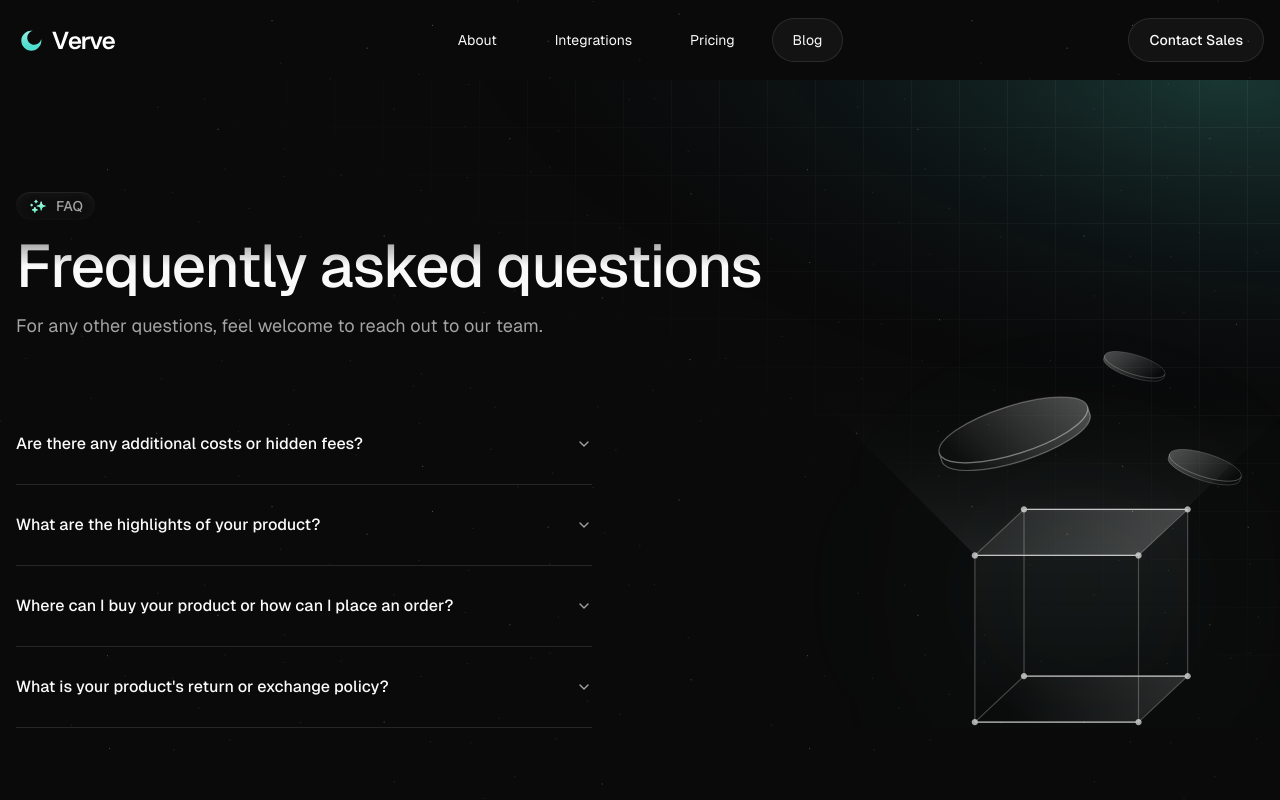
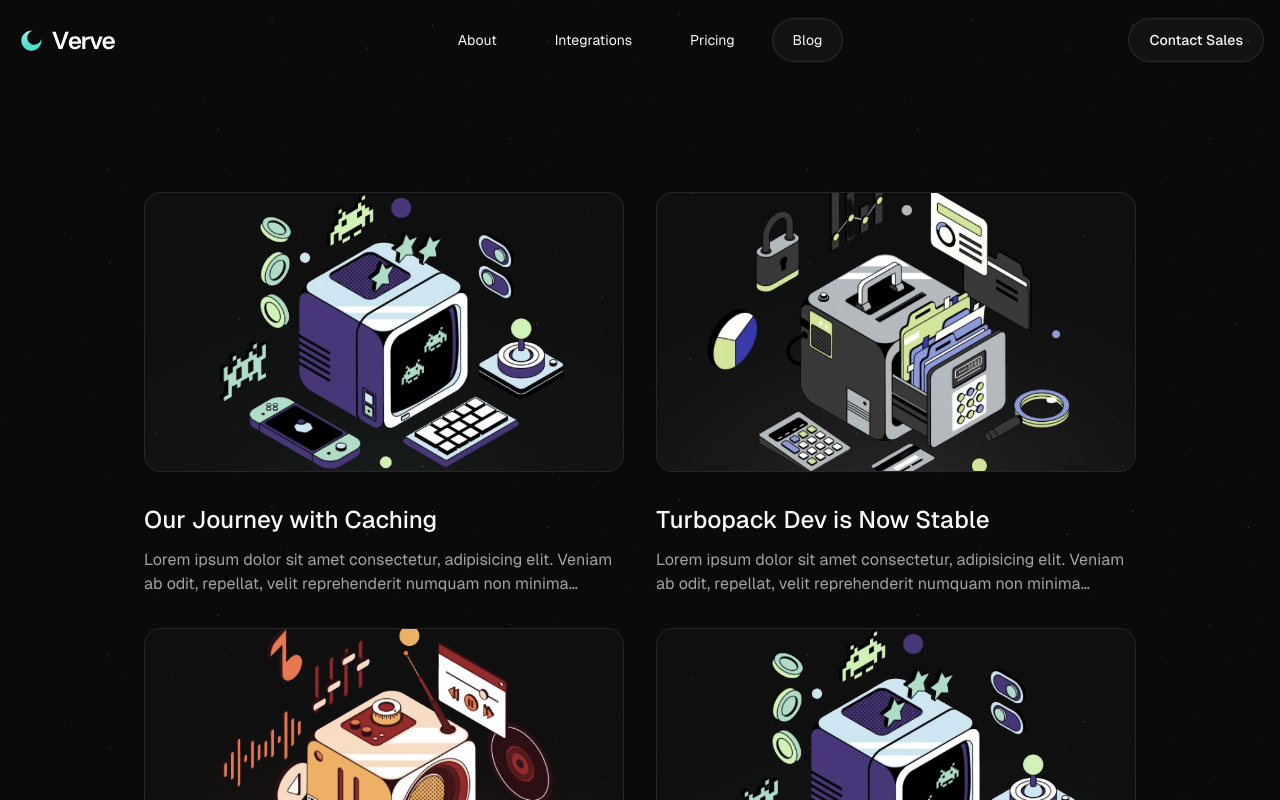
Before and after one commit to fikrirakala/verve, a Next.js app: page /blog in a window 1280 px wide. Shown: the top 800 px of the page. Built offline with nearby package versions, Linux system fonts and the light colour scheme.

Commit message:
Create Latest Blog Section

```diff
--- /dev/null
+++ b/src/app/blog/[slug]/page.tsx
@@ -0,0 +1,3 @@
+export default function BlogPostPage() {
+  return <div>Blog post page</div>;
+}
--- a/src/app/blog/page.tsx
+++ b/src/app/blog/page.tsx
@@ -1,8 +1,10 @@
+import LatestBlog from "@/components/blog/latest-blog";
 import FaqSection from "@/components/faq-section";
 
 export default function BlogPage() {
   return (
     <>
+      <LatestBlog />
       <FaqSection />
     </>
   );
--- /dev/null
+++ b/src/components/blog/latest-blog.tsx
@@ -0,0 +1,73 @@
+import BlogCard from "./blog-card";
+
+const articles = [
+  {
+    title: "Our Journey with Caching",
+    description:
+      "Lorem ipsum dolor sit amet consectetur, adipisicing elit. Veniam ab odit, repellat, velit reprehenderit numquam non minima consequuntur omnis quo iusto consequatur ex, esse inventore illo! Quis quae et natus?",
+    image: "/blog/blog-01.png",
+    href: "/blog/blog-01",
+  },
+  {
+    title: "Turbopack Dev is Now Stable",
+    description:
+      "Lorem ipsum dolor sit amet consectetur, adipisicing elit. Veniam ab odit, repellat, velit reprehenderit numquam non minima consequuntur omnis quo iusto consequatur ex, esse inventore illo! Quis quae et natus?",
+    image: "/blog/blog-02.png",
+    href: "/blog/blog-02",
+  },
+  {
+    title: "How to Think About Security in Next.js",
+    description:
+      "Lorem ipsum dolor sit amet consectetur, adipisicing elit. Veniam ab odit, repellat, velit reprehenderit numquam non minima consequuntur omnis quo iusto consequatur ex, esse inventore illo! Quis quae et natus?",
+    image: "/blog/blog-03.png",
+    href: "/blog/blog-03",
+  },
+  {
+    title: "Our Journey with Caching",
+    description:
+      "Lorem ipsum dolor sit amet consectetur, adipisicing elit. Veniam ab odit, repellat, velit reprehenderit numquam non minima consequuntur omnis quo iusto consequatur ex, esse inventore illo! Quis quae et natus?",
+    image: "/blog/blog-01.png",
+    href: "/blog/blog-01",
+  },
+  {
+    title: "Turbopack Dev is Now Stable",
+    description:
+      "Lorem ipsum dolor sit amet consectetur, adipisicing elit. Veniam ab odit, repellat, velit reprehenderit numquam non minima consequuntur omnis quo iusto consequatur ex, esse inventore illo! Quis quae et natus?",
+    image: "/blog/blog-02.png",
+    href: "/blog/blog-02",
+  },
+  {
+    title: "How to Think About Security in Next.js",
+    description:
+      "Lorem ipsum dolor sit amet consectetur, adipisicing elit. Veniam ab odit, repellat, velit reprehenderit numquam non minima consequuntur omnis quo iusto consequatur ex, esse inventore illo! Quis quae et natus?",
+    image: "/blog/blog-03.png",
+    href: "/blog/blog-03",
+  },
+];
+
+export default function LatestBlog() {
+  return (
+    <section className="py-28">
+      <div className="mx-auto max-w-screen-lg px-4">
+        {/* <div className="mb-16 flex flex-col gap-6 lg:flex-row lg:items-end lg:justify-between lg:gap-24">
+          <h3>
+            <span className="text-gradient">Latest Posts:</span>
+          </h3>
+        </div> */}
+
+        <div className="mx-auto grid grid-cols-1 gap-8 sm:grid-cols-2 md:grid-cols-2">
+          {articles.map((article, i) => (
+            <div key={i}>
+              <BlogCard
+                title={article.title}
+                description={article.description}
+                image={article.image}
+                href={article.href}
+              />
+            </div>
+          ))}
+        </div>
+      </div>
+    </section>
+  );
+}
```
